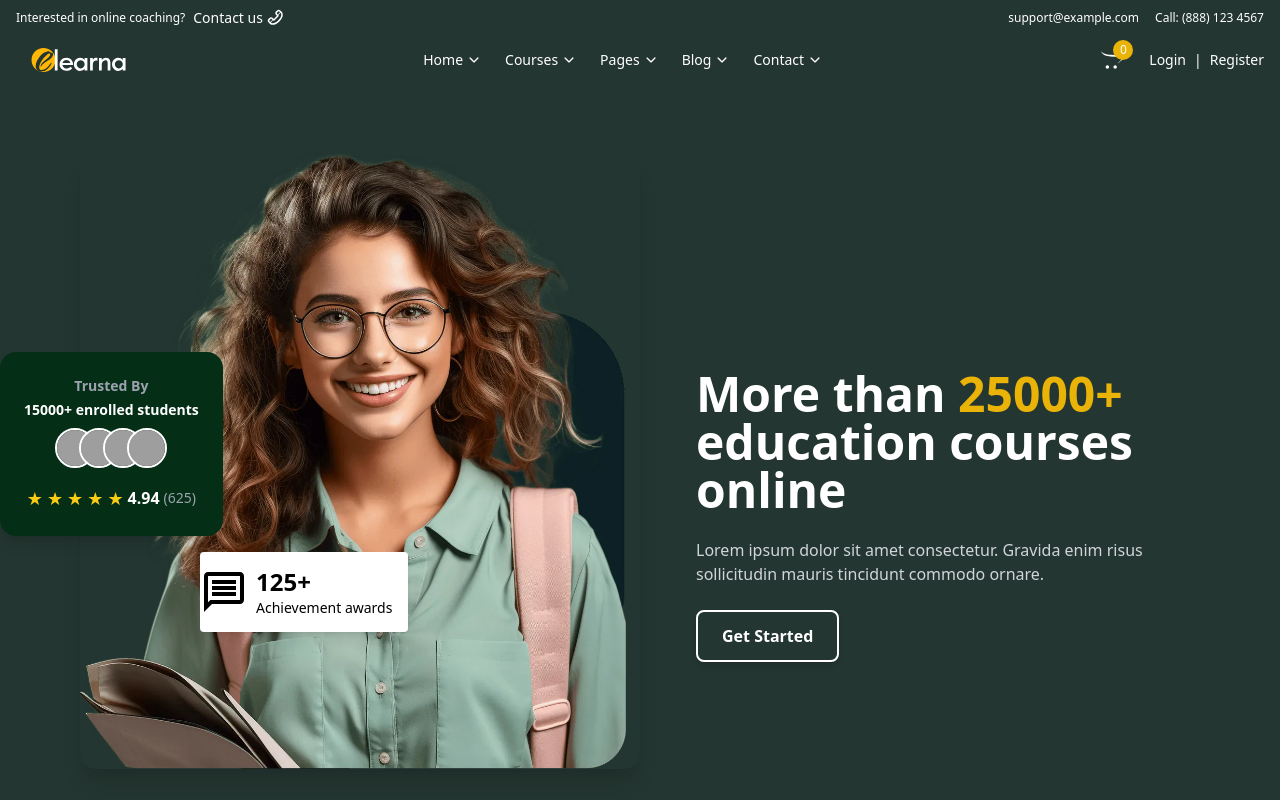
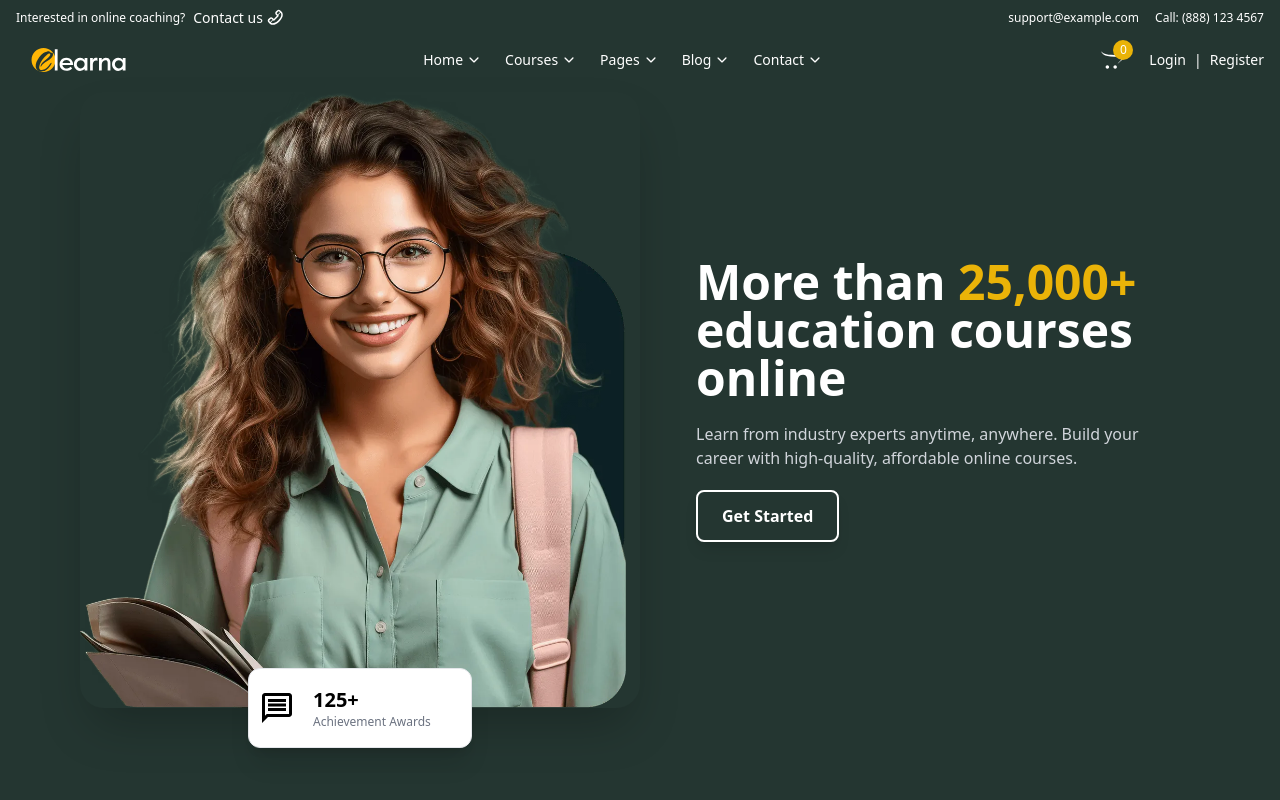
Before and after one commit to Nasibcs/Elearna-website, a React (Vite) app: page /homeone in a window 1280 px wide. Shown: the top 800 px of the page. Built offline with nearby package versions, Linux system fonts and the light colour scheme; grey boxes are pictures that could not be loaded.

Commit message:
Push recent changes

```diff
--- a/src/Components/HomeOne/HomeOne.jsx
+++ b/src/Components/HomeOne/HomeOne.jsx
@@ -5,84 +5,66 @@ import { motion } from "framer-motion";
 
 export default function HomeOne() {
   return (
-    <div className="flex flex-col lg:flex-row items-center justify-between w-full min-h-screen bg-[#243631] text-white px-4 sm:px-6 md:px-12 lg:px-20 py-8 sm:py-10 gap-6 sm:gap-10">
+    <div className="flex flex-col lg:flex-row items-center justify-between w-full min-h-screen bg-[#243631] text-white px-5 sm:px-8 md:px-12 lg:px-20 py-10 gap-10">
+
       {/* Image Section */}
       <motion.div
-        initial={{ opacity: 0, x: -50 }}
-        animate={{ opacity: 1, x: 0 }}
-        transition={{ duration: 0.8 }}
-        className="relative w-full lg:w-1/2 flex justify-center items-center mt-6 sm:mt-10 lg:mt-28"
+        initial={{ opacity: 0, y: 30 }}
+        animate={{ opacity: 1, y: 0 }}
+        transition={{ duration: 0.7 }}
+        className="relative w-full lg:w-1/2 flex justify-center items-center"
       >
         <img
           src={homeone}
           alt="Online Learning"
-          className="w-full max-w-xs sm:max-w-md md:max-w-lg lg:max-w-xl rounded-2xl shadow-xl"
+          className="w-full max-w-[320px] sm:max-w-md lg:max-w-xl rounded-3xl shadow-2xl"
         />
 
-        {/* Achievements Box - Responsive positioning */}
-        <div className="absolute bottom-[-15px] sm:bottom-[-20px] left-1/2 transform -translate-x-1/2 lg:left-auto lg:top-[400px] lg:right-32 bg-white text-black w-44 sm:w-52 h-16 sm:h-20 rounded flex shadow-lg">
-          <div className="w-12 sm:w-16 flex items-center justify-center">
-            <MdOutlineMessage className="text-black text-4xl sm:text-5xl" />
+        {/* Achievements Box */}
+        <div className="absolute -bottom-8 sm:-bottom-10 bg-white text-black w-48 sm:w-56 h-20 rounded-xl flex shadow-xl border border-gray-200">
+          <div className="w-14 flex items-center justify-center">
+            <MdOutlineMessage className="text-black text-4xl" />
           </div>
-          <div className="flex flex-col w-full p-1 sm:p-2 justify-center">
-            <h1 className="text-xl sm:text-2xl font-bold">125+</h1>
-            <p className="text-xs sm:text-sm">Achievement awards</p>
-          </div>
-        </div>
-
-        {/* Students Info Box - Desktop only */}
-        <div className="hidden lg:block absolute top-[200px] left-[-80px] bg-green-950 text-white p-6 rounded-2xl w-fit mx-auto text-center shadow-lg">
-          <p className="text-gray-400 font-semibold text-sm">Trusted By</p>
-          <h2 className="text-sm font-bold mt-1">15000+ enrolled students</h2>
-          <div className="flex justify-center -space-x-4 mt-2">
-            {[1, 2, 3, 4].map((id) => (
-              <img
-                key={id}
-                className="w-10 h-10 rounded-full border-2 border-white"
-                src={`https://randomuser.me/api/portraits/${id % 2 ? 'women' : 'men'}/${id}.jpg`}
-                alt={`User ${id}`}
-              />
-            ))}
-          </div>
-          <div className="flex justify-center items-center mt-4 space-x-1 text-yellow-400 text-lg">
-            {[...Array(5)].map((_, i) => (
-              <span key={i}>★</span>
-            ))}
-            <span className="text-white ml-2 text-base font-semibold">4.94</span>
-            <span className="text-gray-400 text-sm">(625)</span>
+          <div className="flex flex-col justify-center px-2">
+            <h1 className="text-xl font-bold">125+</h1>
+            <p className="text-xs text-gray-500">Achievement Awards</p>
           </div>
         </div>
       </motion.div>
 
-      {/* Text Section - Mobile optimized */}
+      {/* Text Section */}
       <motion.div
-        initial={{ opacity: 0, x: 50 }}
-        animate={{ opacity: 1, x: 0 }}
-        transition={{ duration: 0.8 }}
-        className="w-full lg:w-[45%] text-center lg:text-left space-y-4 sm:space-y-6 mt-32 sm:mt-40 lg:mt-56"
+        initial={{ opacity: 0, y: 30 }}
+        animate={{ opacity: 1, y: 0 }}
+        transition={{ duration: 0.7 }}
+        className="w-full lg:w-[45%] text-center lg:text-left space-y-5"
       >
-        <h1 className="text-2xl sm:text-3xl md:text-4xl lg:text-5xl font-bold leading-tight">
-          More than <span className="text-yellow-500">25000+</span> education courses online
+        <h1 className="text-3xl sm:text-4xl lg:text-5xl font-bold leading-snug">
+          More than{" "}
+          <span className="text-yellow-500">25,000+</span> education courses
+          online
         </h1>
 
-        <p className="text-xs sm:text-sm md:text-base text-gray-300 max-w-md mx-auto lg:mx-0">
-          Lorem ipsum dolor sit amet consectetur. Gravida enim risus sollicitudin
-          mauris tincidunt commodo ornare.
+        <p className="text-sm sm:text-base text-gray-300 max-w-md mx-auto lg:mx-0">
+          Learn from industry experts anytime, anywhere. Build your career with
+          high-quality, affordable online courses.
         </p>
 
-        <button className="mt-2 sm:mt-4 border-2 border-white text-white font-semibold px-4 sm:px-6 py-2 sm:py-3 rounded-lg shadow-md transition duration-300 hover:bg-white hover:text-black active:scale-95">
+        <button className="border-2 border-white text-white font-semibold px-6 py-3 rounded-lg shadow-lg transition-all duration-300 hover:bg-white hover:text-black active:scale-95">
           Get Started
         </button>
 
-        {/* Mobile-only trust indicators */}
-        <div className="lg:hidden flex flex-col items-center mt-6 space-y-4">
+        {/* Mobile trust indicators */}
+        <div className="lg:hidden flex flex-col items-center sm:flex-row sm:justify-center sm:space-x-6 mt-6 space-y-4 sm:space-y-0">
           <div className="flex items-center space-x-2">
             <div className="flex -space-x-3">
               {[1, 2, 3, 4].map((id) => (
                 <img
                   key={id}
-                  className="w-8 h-8 rounded-full border-2 border-green-800"
-                  src={`https://randomuser.me/api/portraits/${id % 2 ? 'women' : 'men'}/${id}.jpg`}
+                  className="w-8 h-8 rounded-full border-2 border-green-900"
+                  src={`https://randomuser.me/api/portraits/${
+                    id % 2 ? "women" : "men"
+                  }/${id}.jpg`}
                   alt={`User ${id}`}
                 />
               ))}
--- a/tailwind.config.js
+++ b/tailwind.config.js
@@ -7,7 +7,7 @@ module.exports = {
   theme: {
     extend: {
       backgroundImage: {
-        bannerImg: "url('./src/components/Home/images/homeImage.jpg')",
+        bannerImg: "url('./public/image/homeImage.jpg')",
         homeOnebanner: "url('./src/components/Home/images/homeonebg.avif')",
         homeonebanner: "url('./src/components/HomeOne/image/homeoneImage.webp')",
         blackOverlay: "linear-gradient(to bottom, rgba(0,0,0,0) 0%, rgba(0,0,0,1.5) 100%)",
```
Also changed, not shown: 1 other file (tests, documents, lock files or other folders).
